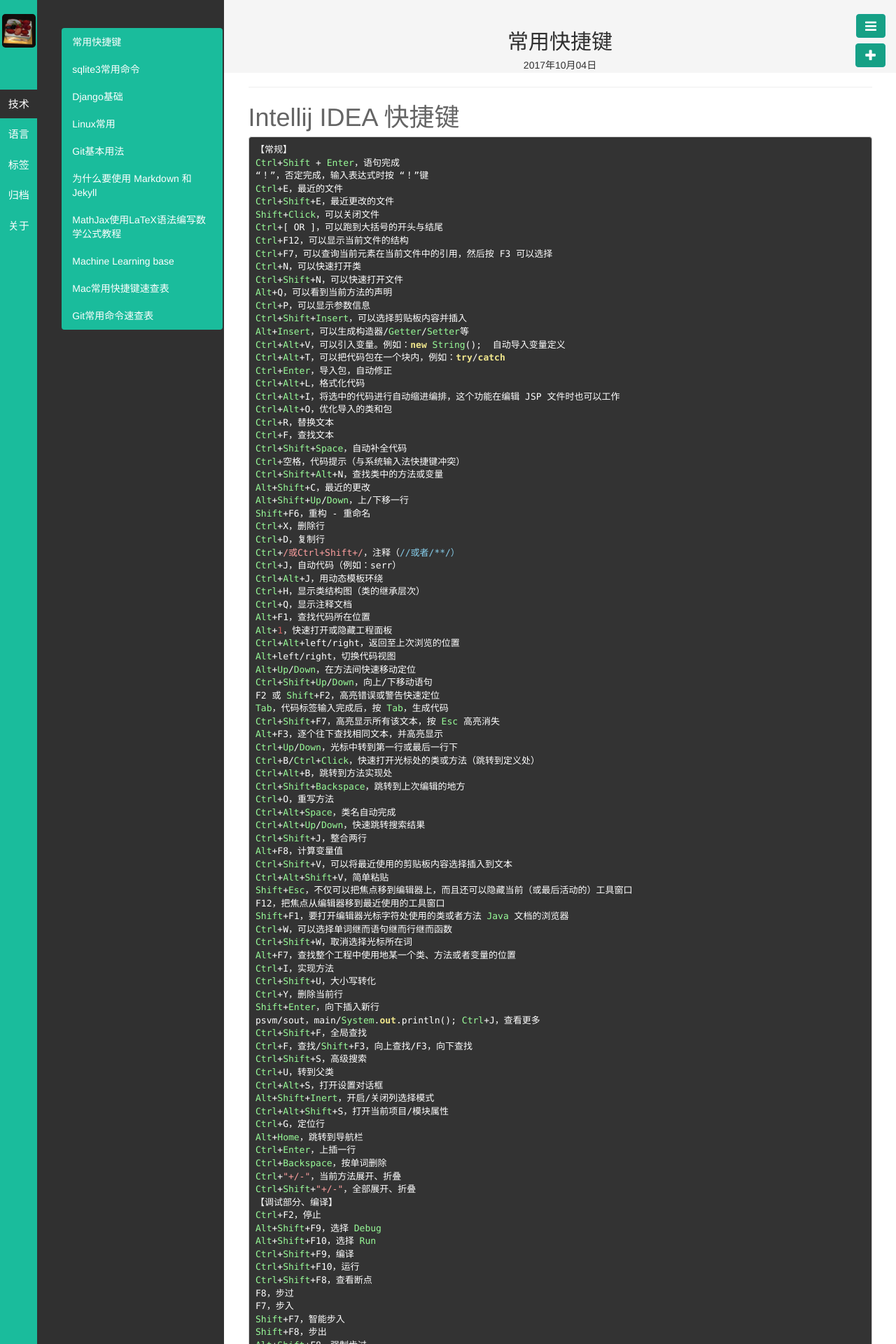
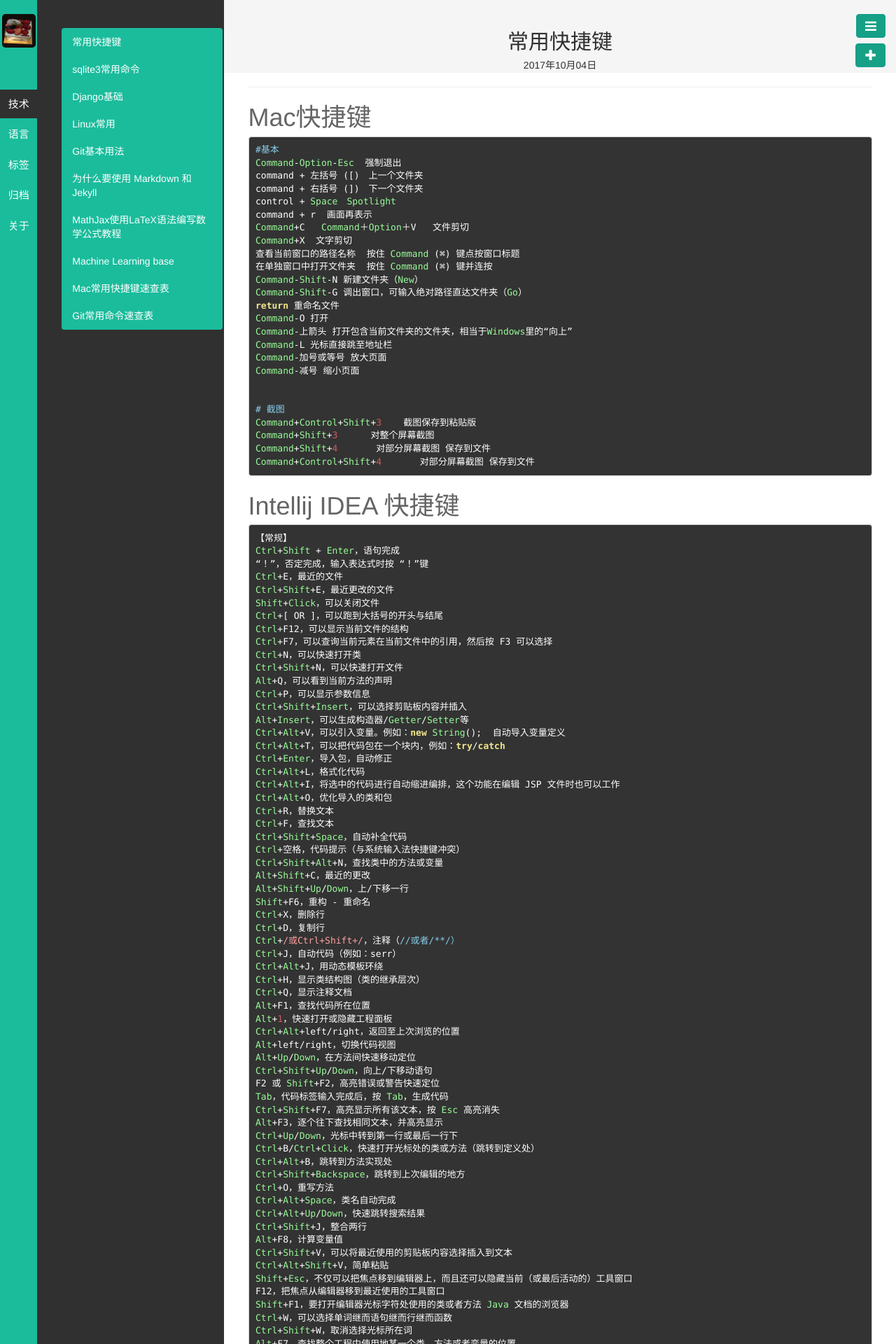
Before and after one commit to kyoyo/kyoyo.github.io, a Jekyll site: the page built from _posts/技術/2017-10-04-common-hotkey.md, in a window 1280 px wide. Shown: the top 1920 px of the page at 70% size. Built offline with Jekyll 4.4.1, drawn with Linux system fonts in a browser that asks for light colours; Markdown is read by kramdown in place of the engine named in the settings.

Commit message:
Update 2017-10-04-common-hotkey.md

````diff
--- a/_posts/技術/2017-10-04-common-hotkey.md
+++ b/_posts/技術/2017-10-04-common-hotkey.md
@@ -6,6 +6,36 @@ tags: hotkey
 keywords:
 description:
 ---
+
+# Mac快捷键
+```
+#基本
+Command-Option-Esc  强制退出
+command + 左括号 ([)　上一个文件夹
+command + 右括号 (])　下一个文件夹
+control + Space　Spotlight
+command + r  画面再表示
+Command+C   Command＋Option＋V   文件剪切
+Command+X  文字剪切
+查看当前窗口的路径名称  按住 Command (⌘) 键点按窗口标题
+在单独窗口中打开文件夹  按住 Command (⌘) 键并连按
+Command-Shift-N 新建文件夹（New）
+Command-Shift-G 调出窗口，可输入绝对路径直达文件夹（Go）
+return 重命名文件
+Command-O 打开
+Command-上箭头 打开包含当前文件夹的文件夹，相当于Windows里的“向上”
+Command-L 光标直接跳至地址栏
+Command-加号或等号 放大页面
+Command-减号 缩小页面
+
+
+# 截图
+Command+Control+Shift+3    截图保存到粘贴版
+Command+Shift+3      对整个屏幕截图
+Command+Shift+4       对部分屏幕截图 保存到文件
+Command+Control+Shift+4       对部分屏幕截图 保存到文件
+
+```
 
 # Intellij IDEA 快捷键
 ```
````
